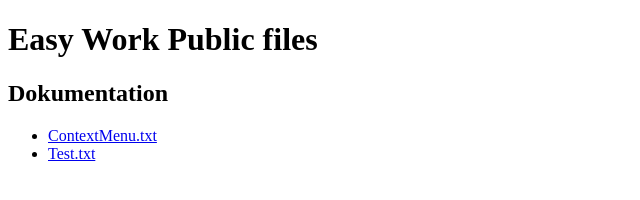
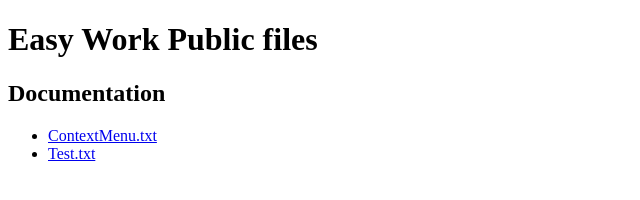
Before and after one commit to jirkoun/public.files, a plain HTML site: page index.html in a window 1280 px wide. Shown: the full height of the page, 0-640 px from the left. Drawn offline with Linux system fonts and the light colour scheme.

Commit message:
Update index.html

```diff
--- a/index.html
+++ b/index.html
@@ -5,7 +5,7 @@
   <title>Easy Work</title>
 <body>
   <h1>Easy Work Public files</h1>
-  <h2>Dokumentation</h3>
+  <h2>Documentation</h3>
   <ul>
     <li><a href="Documents/ContextMenu.txt">ContextMenu.txt</a></li>
     <li><a href="Documents/Test.txt">Test.txt</a></li>
```
